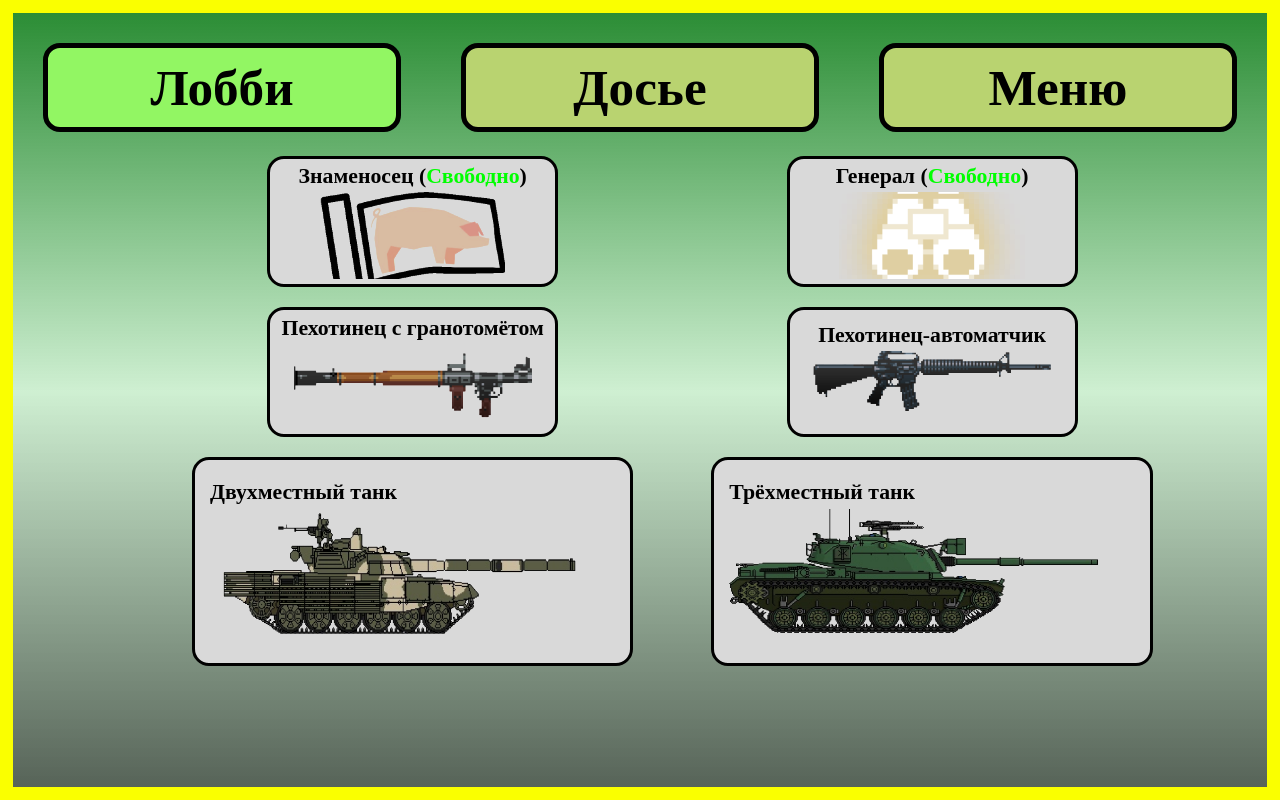
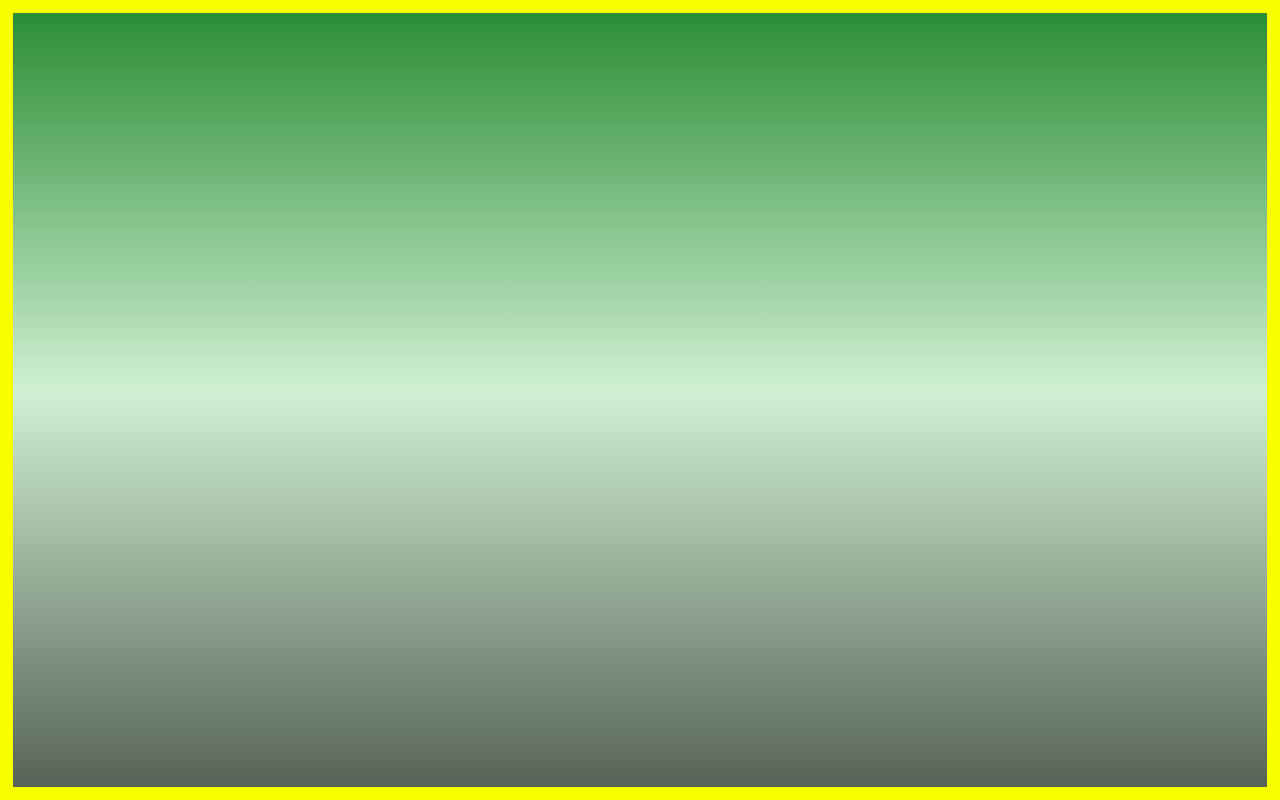
Before and after one commit to hahah-eto-ya-maga/counter-offensive, a React (Create React App) app in the folder client/: page / in a window 1280 px wide. Built offline with nearby package versions, Linux system fonts and the light colour scheme; a web font is replaced by a local one.

Commit message:
незначительные изменения

```diff
--- a/client/src/App.tsx
+++ b/client/src/App.tsx
@@ -1,11 +1,9 @@
 import React from "react";
 import "./styles/global.css";
-import { LobbiPage } from "./pages";
 
 const App: React.FC = () => {
   return (
     <div className="app">
-      <LobbiPage/>
     </div>
   );
 };
```
